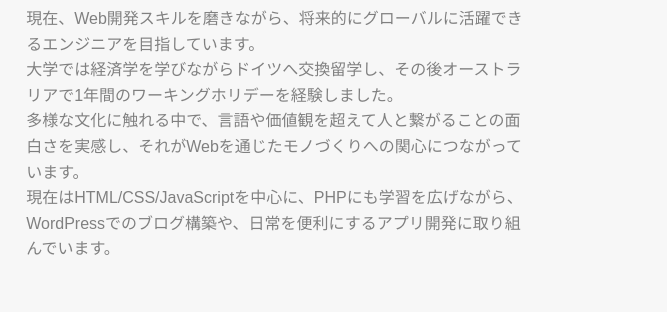
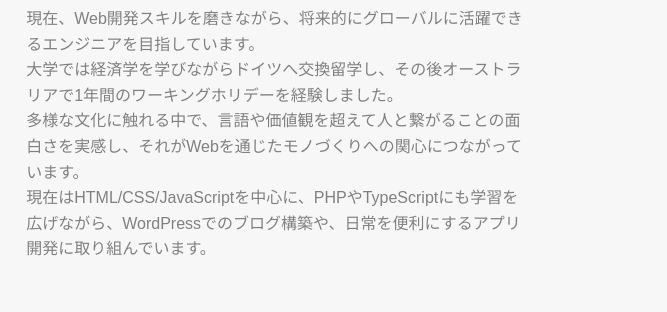
Before and after one commit to whoisyuma/my-portfolio, a plain HTML site: page index.html in a window 1280 px wide. Shown: the part 723-1035 px from the top of the page, 493-1160 px from the left. Drawn offline with Linux system fonts and the light colour scheme.

```diff
--- a/index.html
+++ b/index.html
@@ -64,7 +64,7 @@
                             多様な文化に触れる中で、言語や価値観を超えて人と繋がることの面白さを実感し、それがWebを通じたモノづくりへの関心につながっています。
                         </p>
                         <p>
-                            現在はHTML/CSS/JavaScriptを中心に、PHPにも学習を広げながら、WordPressでのブログ構築や、日常を便利にするアプリ開発に取り組んでいます。
+                            現在はHTML/CSS/JavaScriptを中心に、PHPやTypeScriptにも学習を広げながら、WordPressでのブログ構築や、日常を便利にするアプリ開発に取り組んでいます。
                         </p>
                     </div>
                 </div>
```
Also changed, not shown: 1 other file.
